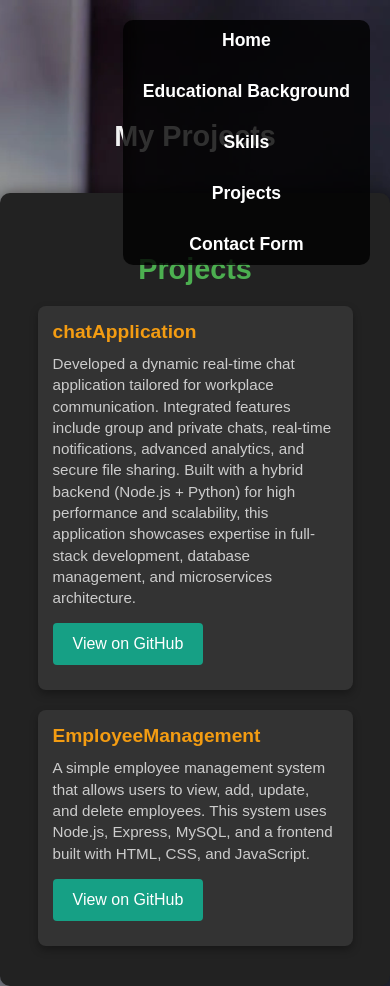
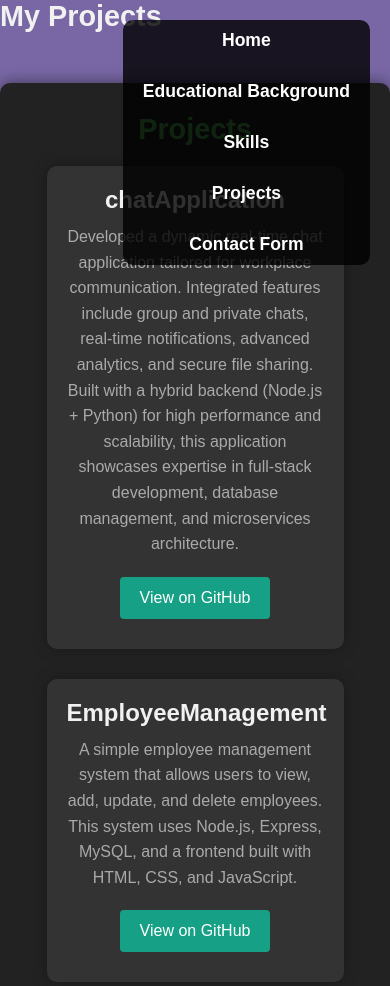
Before and after one commit to sittuk-kibet/Portfolio, a website: page project.html in a window 390 px wide. Shown: the top 986 px of the page. Drawn offline with Linux system fonts and the light colour scheme.

Commit message:
update the css

```diff
--- a/style.css
+++ b/style.css
@@ -7,6 +7,7 @@ body {
     justify-content: space-between;
     flex-direction: column;
 }
+
 /* General Reset */
 * {
     margin: 0;
@@ -129,159 +130,6 @@ section {
     margin: 20px;
 }
 
-/* Skills List */
-#skills ul {
-    list-style-type: none;
-    padding: 0;
-}
-
-#skills li {
-    background-color: #222;
-    color: #fff;
-    margin: 10px 0;
-    padding: 15px;
-    border-radius: 8px;
-    box-shadow: 0 0 15px rgba(0, 0, 0, 0.2);
-    font-size: 1rem;
-}
-
-#skills li strong {
-    color: #4CAF50; /* Green color for the skill name */
-}
-
-/* Main Content */
-main {
-    padding: 20px;
-    background-color: #f0f0f0; /* Light greyish background */
-    margin: 20px auto;
-    max-width: 800px;
-    font-family: Arial, sans-serif;
-}
-
-/* Section Headings */
-section h2 {
-    color: #4CAF50; /* Green headings */
-    margin-top: 20px;
-}
-
-section p {
-    line-height: 1.6;
-}
-
-section p strong {
-    color: #333;
-    font-weight: bold;
-}
-
-/* Header Styling for Main */
-header {
-    text-align: center;
-    margin-top: 100px; /* Space for fixed navbar */
-}
-
-/* Responsive Design */
-@media (max-width: 768px) {
-    .navbar {
-        padding: 10px 20px;
-    }
-
-    .navbar ul {
-        flex-direction: column;
-        align-items: center;
-    }
-
-    h1, h2, h3 {
-        font-size: 1.8rem; /* Reduce font size on smaller screens */
-    }
-
-    #skills li {
-        padding: 10px;
-        font-size: 0.9rem;
-    }
-}
-
-
-/* Header Styling */
-h1 {
-    font-family: 'Montserrat', sans-serif;
-    font-weight: 800;
-    color: #f1f1f1;
-    margin-top: 100px; /* Space for fixed navbar */
-    text-align: center;
-}
-
-/* Contact Form Container */
-.contact-container {
-    background-color: #222; /* Dark background for form */
-    padding: 20px;
-    border-radius: 10px;
-    box-shadow: 0 0 15px rgba(0, 0, 0, 0.5);
-    width: 100%;
-    max-width: 500px;
-    margin: 50px auto;
-}
-
-/* Form Group Styling */
-.form-group {
-    margin-bottom: 20px;
-}
-
-/* Label Styling */
-label {
-    font-size: 1rem;
-    font-weight: bold;
-    color: #f1f1f1;
-    display: block;
-    margin-bottom: 8px;
-}
-
-/* Input and Textarea Styles */
-input, textarea {
-    width: 100%;
-    padding: 10px;
-    border: 1px solid #ccc;
-    border-radius: 4px;
-    background-color: #333; /* Dark background for inputs */
-    color: white;
-    font-size: 1rem;
-}
-
-/* Placeholder Styling */
-input::placeholder, textarea::placeholder {
-    color: #aaa;
-}
-
-/* Button Styling */
-button {
-    background-color: #16a085; /* Teal button color */
-    border: none;
-    color: white;
-    padding: 12px 20px;
-    cursor: pointer;
-    font-size: 1rem;
-    width: 100%;
-    border-radius: 4px;
-    transition: background-color 0.3s ease;
-}
-
-/* Button Hover */
-button:hover {
-    background-color: #f39c12; /* Yellow on hover */
-}
-
-/* Response Message Styling */
-#response-message {
-    margin-top: 20px;
-    text-align: center;
-    color: red;
-}
-
-/* Mobile Responsiveness */
-@media (max-width: 768px) {
-    .contact-container {
-        width: 90%; /* Make form responsive on smaller screens */
-    }
-}
 /* Skills Section Styling */
 #skills {
     background-color: #222; /* Dark background */
@@ -333,14 +181,25 @@ button:hover {
 
 /* Mobile Responsiveness */
 @media (max-width: 768px) {
-    #skills {
-        width: 90%;
+    .navbar {
+        padding: 10px 20px;
+    }
+
+    .navbar ul {
+        flex-direction: column;
+        align-items: center;
+    }
+
+    h1, h2, h3 {
+        font-size: 1.8rem; /* Reduce font size on smaller screens */
     }
 
     #skills li {
-        font-size: 0.9rem; /* Smaller font size on mobile */
+        padding: 10px;
+        font-size: 0.9rem;
     }
 }
+
 /* Projects Section Styling */
 #projects {
     background-color: #222;
@@ -445,119 +304,6 @@ button:hover {
         width: 90%;
     }
 }
-/* General Styling */
-body {
-    display: flex;
-    font-family: Arial, Helvetica, sans-serif;
-    background-image: url('background.jpg'); /* Adjust path based on your project */
-    background-size: cover; /* Ensures the image covers the entire screen */
-    background-position: center; /* Centers the image */
-    background-repeat: no-repeat; /* Prevents the image from repeating */
-    background-attachment: fixed; /* Keeps the background in place during scrolling */
-    color: #fff; /* Adjust text color for better readability */
-}
-
-
-/* Header */
-header h1 {
-    margin: 20px 0;
-    color: #f1f1f1;
-    font-family: 'Montserrat', sans-serif;
-    font-weight: 800;
-}
-
-/* Projects Section */
-#projects {
-    padding: 40px 20px;
-    background-color: #222; /* Dark grey background */
-    border-radius: 10px;
-    box-shadow: 0 0 15px rgba(0, 0, 0, 0.5);
-    margin: 20px auto;
-    max-width: 1000px;
-}
-
-#projects h2 {
-    color: #4CAF50; /* Green headings */
-    margin-bottom: 20px;
-}
-
-/* Projects Container */
-.projects-container {
-    display: flex;
-    flex-wrap: wrap;
-    gap: 20px;
-    justify-content: center;
-}
-
-/* Individual Project Card */
-.project-card {
-    background-color: #333; /* Darker background for cards */
-    border-radius: 8px;
-    overflow: hidden;
-    box-shadow: 0 4px 8px rgba(0, 0, 0, 0.3);
-    width: 300px;
-    text-align: left;
-    transition: transform 0.3s ease, box-shadow 0.3s ease;
-}
-
-.project-card:hover {
-    transform: scale(1.05);
-    box-shadow: 0 8px 15px rgba(0, 0, 0, 0.5);
-}
-
-/* Project Image */
-.project-img {
-    width: 100%;
-    height: 180px;
-    object-fit: cover;
-}
-
-/* Project Info */
-.project-info {
-    padding: 15px;
-}
-
-.project-info h3 {
-    color: #f39c12; /* Vibrant Yellow */
-    font-size: 1.2rem;
-    margin-bottom: 10px;
-}
-
-.project-info p {
-    font-size: 0.95rem;
-    line-height: 1.4;
-    margin-bottom: 15px;
-    color: #ccc; /* Subtle grey text */
-}
-
-/* Buttons */
-.btn {
-    display: inline-block;
-    padding: 8px 15px;
-    background-color: #16a085; /* Teal */
-    color: white;
-    text-decoration: none;
-    font-size: 0.9rem;
-    border-radius: 4px;
-    margin-right: 10px;
-    transition: background-color 0.3s ease;
-}
-
-.btn:hover {
-    background-color: #f39c12; /* Yellow on hover */
-}
-
-/* Mobile Responsiveness */
-@media (max-width: 768px) {
-    .projects-container {
-        flex-direction: column;
-        align-items: center;
-    }
-
-    .project-card {
-        width: 90%; /* Full width for smaller screens */
-    }
-}
 
 /* About Section */
 #about {
@@ -577,6 +323,7 @@ header h1 {
     font-size: 1.3em;
     margin-bottom: 20px;
 }
+
 /* Footer Section */
 footer {
     background-color: rgba(0, 0, 0, 0.8);
--- a/styles.css
+++ /dev/null
@@ -1,157 +0,0 @@
-/* Global Styles */
-* {
-    margin: 0;
-    padding: 0;
-    box-sizing: border-box;
-    font-family: 'Arial', sans-serif;
-}
-
-body {
-    background-color: #f3f4f6; /* Light Gray Background */
-    color: #333; /* Dark Gray Text */
-    line-height: 1.6;
-}
-
-/* Header Section */
-header {
-    background-color: #1e90ff; /* Bright Blue */
-    color: white;
-    padding: 1rem 0;
-    text-align: center;
-    box-shadow: 0 4px 8px rgba(0, 0, 0, 0.1);
-}
-
-header h1 {
-    font-size: 2.5rem;
-    font-weight: bold;
-    margin-bottom: 0.5rem;
-}
-
-header h2 {
-    font-size: 1.2rem;
-    font-weight: lighter;
-}
-
-/* Navigation Bar */
-nav {
-    display: flex;
-    justify-content: center;
-    background-color: #ffffff; /* White */
-    box-shadow: 0 2px 5px rgba(0, 0, 0, 0.1);
-    padding: 0.5rem 0;
-}
-
-nav a {
-    color: #1e90ff;
-    text-decoration: none;
-    font-size: 1rem;
-    margin: 0 1rem;
-    transition: color 0.3s ease;
-}
-
-nav a:hover {
-    color: #0d5eb7; /* Darker Blue */
-}
-
-/* Hero Section */
-.hero {
-    text-align: center;
-    padding: 3rem 1rem;
-    background: linear-gradient(to bottom, #1e90ff, #0d5eb7);
-    color: white;
-}
-
-.hero h1 {
-    font-size: 3rem;
-    margin-bottom: 1rem;
-}
-
-.hero p {
-    font-size: 1.2rem;
-    margin-top: 0.5rem;
-}
-
-/* Buttons */
-button {
-    background-color: #1e90ff;
-    color: white;
-    padding: 0.75rem 1.5rem;
-    border: none;
-    border-radius: 5px;
-    font-size: 1rem;
-    cursor: pointer;
-    transition: background-color 0.3s ease;
-}
-
-button:hover {
-    background-color: #0d5eb7;
-}
-
-/* Section Styles */
-section {
-    padding: 2rem 1rem;
-    margin: 2rem 0;
-    background: #ffffff; /* White */
-    border-radius: 8px;
-    box-shadow: 0 4px 8px rgba(0, 0, 0, 0.1);
-}
-
-section h2 {
-    text-align: center;
-    margin-bottom: 1rem;
-    font-size: 2rem;
-    color: #333;
-    border-bottom: 2px solid #1e90ff;
-    display: inline-block;
-    padding-bottom: 0.5rem;
-}
-
-section p {
-    text-align: center;
-    margin: 1rem 0;
-    font-size: 1rem;
-    color: #666;
-}
-
-/* Skills Section */
-.skills {
-    display: flex;
-    justify-content: center;
-    flex-wrap: wrap;
-    gap: 1.5rem;
-}
-
-.skill {
-    background-color: #1e90ff;
-    color: white;
-    padding: 1rem;
-    border-radius: 5px;
-    box-shadow: 0 4px 8px rgba(0, 0, 0, 0.2);
-    flex: 0 0 calc(33.333% - 2rem);
-    text-align: center;
-    font-size: 1.2rem;
-}
-
-.skill:hover {
-    background-color: #0d5eb7;
-}
-
-/* Footer */
-footer {
-    text-align: center;
-    padding: 1rem 0;
-    background-color: #1e90ff;
-    color: white;
-    margin-top: 2rem;
-}
-
-footer a {
-    color: white;
-    text-decoration: underline;
-    font-weight: bold;
-    transition: color 0.3s ease;
-}
-
-footer a:hover {
-    color: #0d5eb7;
-}
```
Also changed, not shown: Nathan_PORTFOLIO.jpg.jpeg (deleted), main.ejs (deleted).
